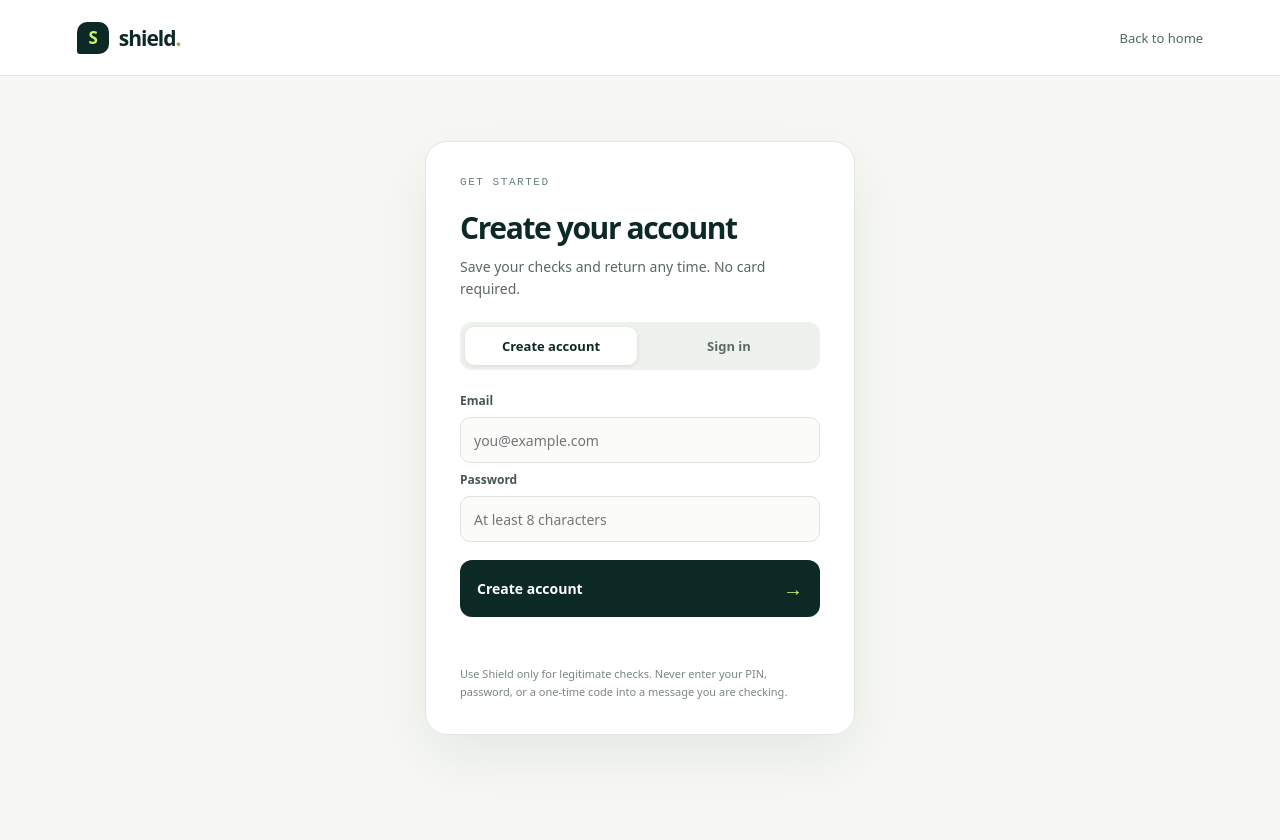
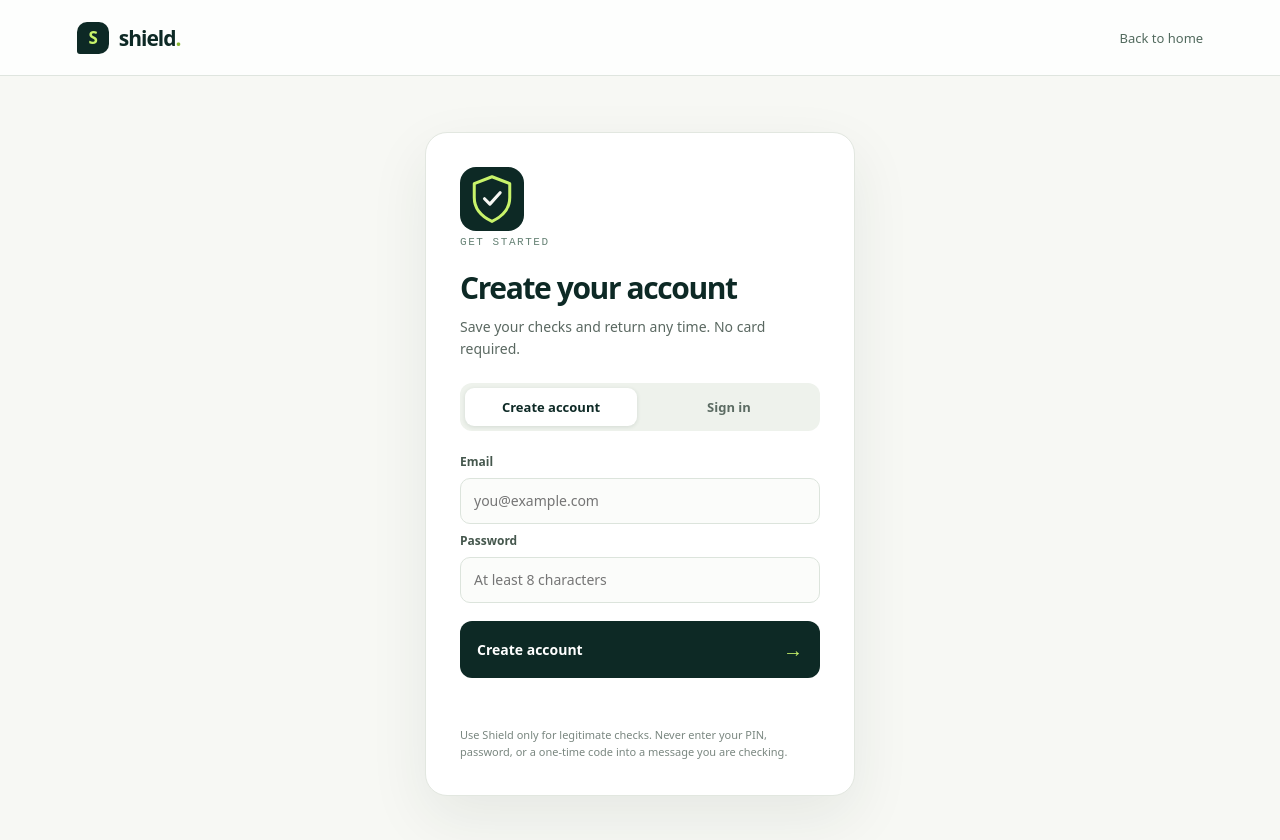
Before and after one commit to opeblow/shield, a website: page apps/web/public/auth.html in a window 1280 px wide. Before the commit the page ends 800 px from the top, so only its background shows below. Drawn offline with Linux system fonts and the light colour scheme; no server answers.

Commit message:
feat(web): show product logo on the sign-in and sign-up page

```diff
--- a/apps/web/public/auth.html
+++ b/apps/web/public/auth.html
@@ -18,6 +18,7 @@
     </header>
     <main class="auth-main">
       <section class="auth-card" aria-labelledby="auth-title">
+        <img class="auth-logo" src="/icon.svg" alt="Shield logo" width="64" height="64">
         <p class="eyebrow" id="auth-eyebrow">Welcome</p>
         <h1 id="auth-title">Create your account</h1>
         <p class="auth-sub" id="auth-sub">Save your checks and return any time. No card required.</p>
```
